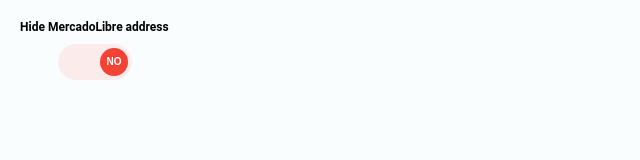
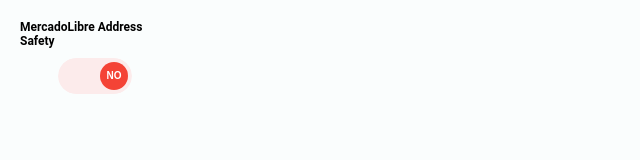
Before and after one commit to agusmoles/hide-ml-address, a browser extension: page index.html in a window 1280 px wide. Shown: the whole page, without its empty margins (0-640 px from the left). Drawn offline with Linux system fonts and the light colour scheme.

Commit message:
Updates README and adds different ML domains (#7)
* Updates README and adds different ML domains

* Updates title and description

```diff
--- a/index.html
+++ b/index.html
@@ -1,12 +1,12 @@
 <!DOCTYPE html>
 <html>
   <head>
-    <title>Hide MercadoLibre address</title>
+    <title>MercadoLibre Address Safety</title>
     <meta charset="utf-8" />
     <link rel="stylesheet" href="toggle.css" />
   </head>
   <body>
-    <h1>Hide MercadoLibre address</h1>
+    <h1>MercadoLibre Address Safety</h1>
     <div class="toggle-button-cover">
       <div class="button r" id="button-1">
         <input type="checkbox" class="checkbox" />
```
Also changed, not shown: manifest.json, 1 other file.
